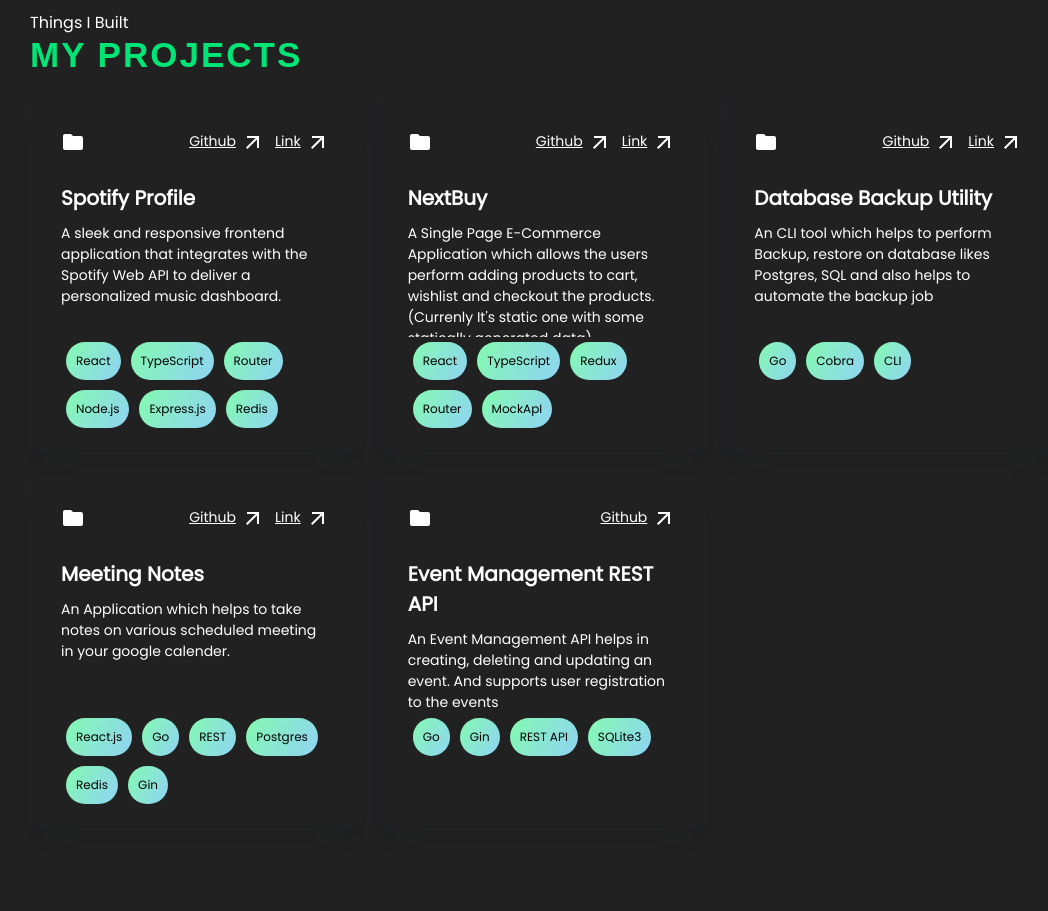
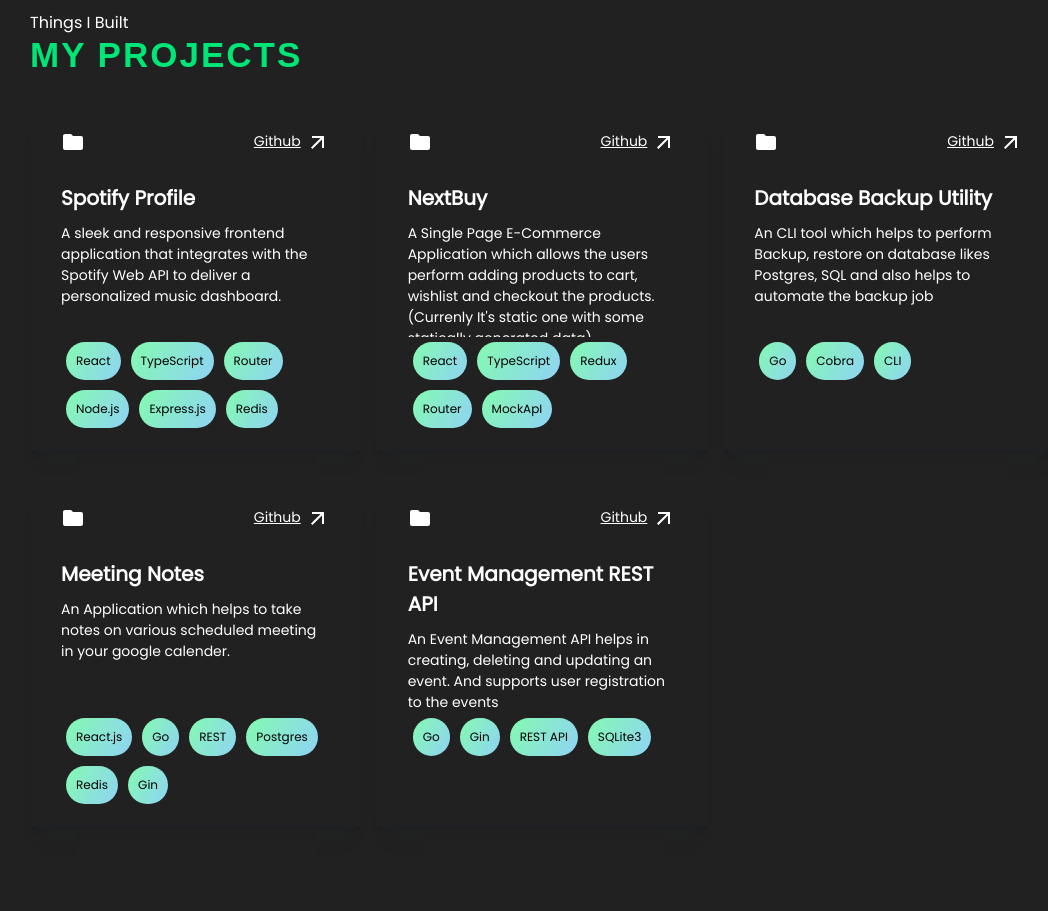
Before and after one commit to sambasivareddy-ch/sambasiva, a React (Create React App) app: page / in a window 1280 px wide. Shown: the part 1400-2311 px from the top of the page, without its empty margins (98-1146 px from the left). Built offline with nearby package versions, Linux system fonts and the light colour scheme.

Commit message:
Removed preview link from Projects section

```diff
--- a/src/components/Project.js
+++ b/src/components/Project.js
@@ -21,7 +21,7 @@ const Project = (props) => {
             <span>{props.project_details.status === "Completed"? "Github": "In Progress"}</span>
             <ArrowOutwardIcon />
           </a>
-          {props.project_details.status === "Completed" && props.project_details.link != "" &&
+          {/* {props.project_details.status === "Completed" && props.project_details.link != "" &&
             <a
               href={props.project_details.link}
               target="_blank"
@@ -31,7 +31,7 @@ const Project = (props) => {
               <span>Link</span>
               <ArrowOutwardIcon />
             </a>
-          }
+          } */}
         </div>
       </div>
       <div className={styles["project-body"]}>
```
